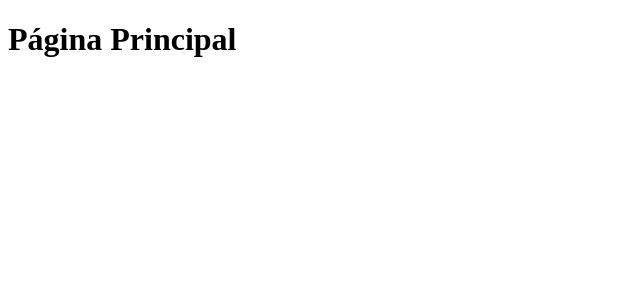
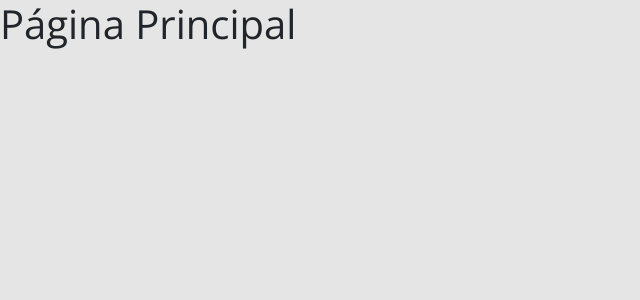
Before and after one commit to joshcardozo/dsmovie, a React (Create React App) app in the folder dsmovie/frontend/: page / in a window 1280 px wide. Shown: the top 300 px of the page, without its empty margins (0-640 px from the left). Built offline with nearby package versions, Linux system fonts and the light colour scheme.

Commit message:
Bootstrap

```diff
--- a/dsmovie/frontend/package.json
+++ b/dsmovie/frontend/package.json
@@ -10,6 +10,7 @@
     "@types/node": "^16.7.13",
     "@types/react": "^17.0.20",
     "@types/react-dom": "^17.0.9",
+    "bootstrap": "5.1.3",
     "react": "^17.0.2",
     "react-dom": "^17.0.2",
     "react-scripts": "5.0.0",
--- /dev/null
+++ b/dsmovie/frontend/src/index.css
@@ -0,0 +1,19 @@
+@import url('https://fonts.googleapis.com/css2?family=Open+Sans:wght@400;700&display=swap');
+
+:root {
+  --color-primary: #4D41C0;
+}
+
+* {
+    box-sizing: border-box;
+    font-family: 'Open Sans', sans-serif;
+}
+
+html, body {
+    background-color: #E5E5E5;
+}
+
+a, a:hover {
+  text-decoration: none;
+  color: unset;
+}
--- a/dsmovie/frontend/src/index.tsx
+++ b/dsmovie/frontend/src/index.tsx
@@ -1,5 +1,7 @@
 import React from 'react';
 import ReactDOM from 'react-dom';
+import 'bootstrap/dist/css/bootstrap.css';
+import './index.css';
 import App from './App';
 
 ReactDOM.render(
```
Also changed, not shown: 1 other file (tests, documents, lock files or other folders).
